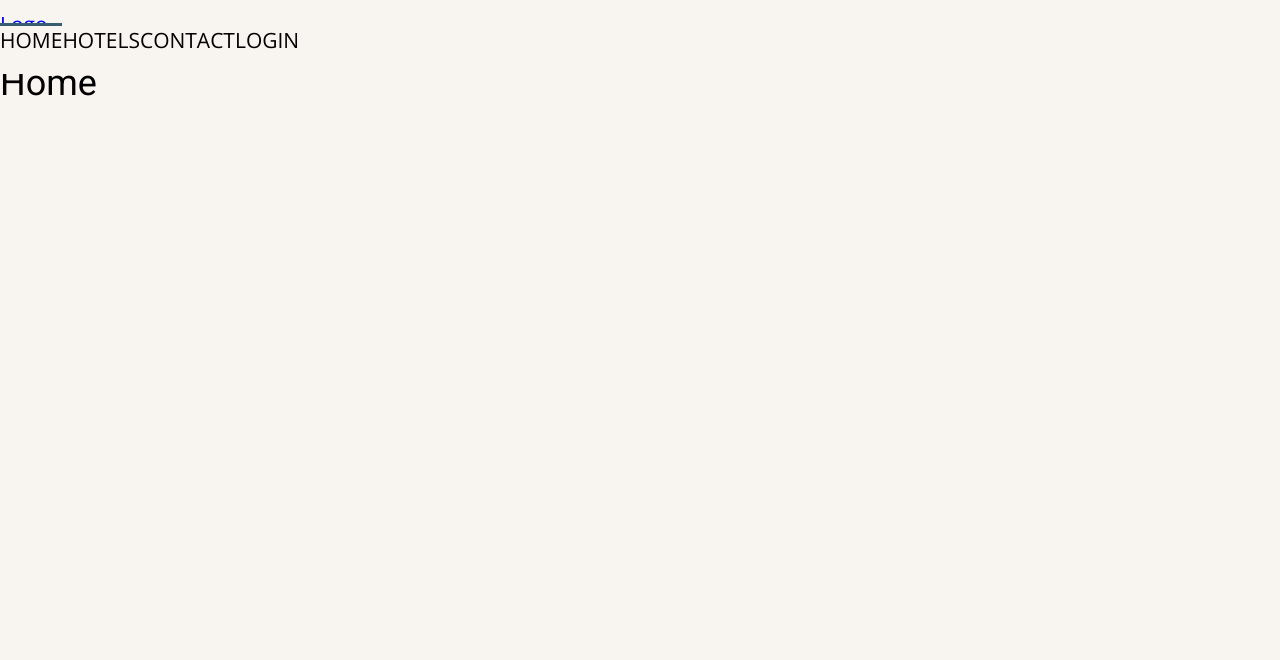
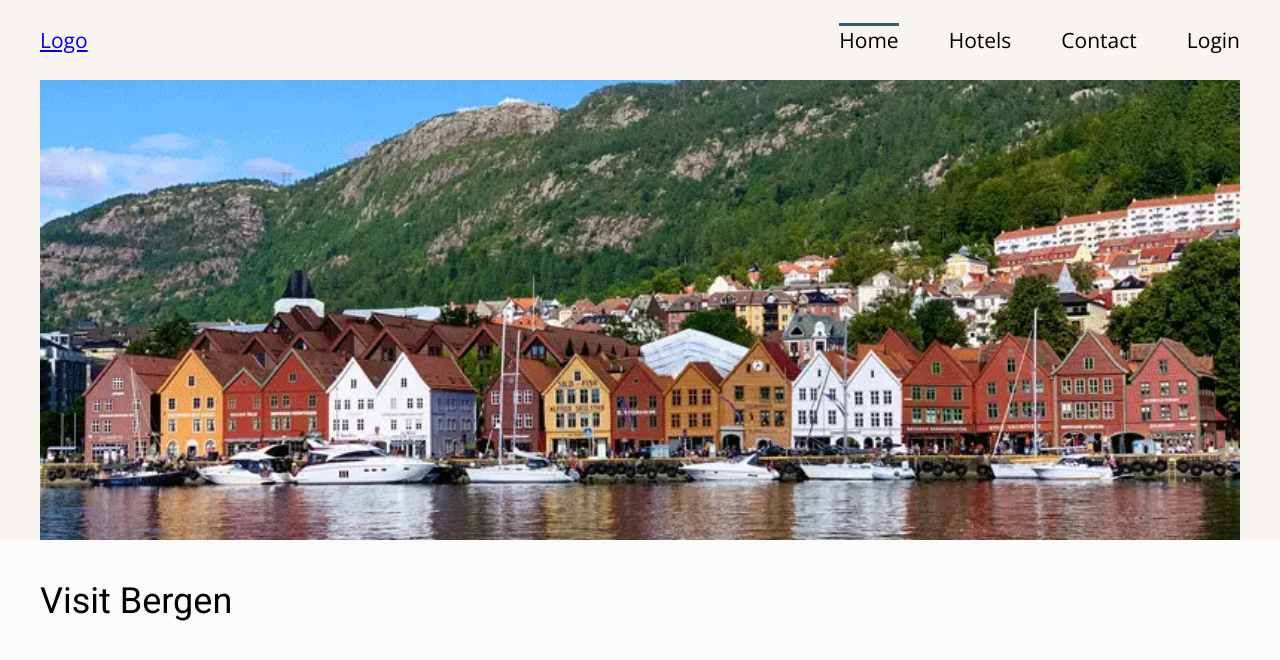
Before and after one commit to Noroff-FEU-Assignments/project-exam-2-Janne-R, a React (Create React App) app: page / in a window 1280 px wide. Shown: the top 660 px of the page. Built offline with nearby package versions, Linux system fonts and the light colour scheme.

Commit message:
Section component

```diff
--- a/src/App.js
+++ b/src/App.js
@@ -6,7 +6,7 @@ import {
   Routes,
   Route
 } from 'react-router-dom';
-import Header from "./components/common/Header";
+import Header from "./components/header/Header";
 import Home from "./components/pages/home/Home";
 import Hotels from "./components/pages/hotels/Hotels";
 import Details from "./components/pages/details/Details";
--- /dev/null
+++ b/src/components/common.styles/BackgroundImage.js
@@ -0,0 +1,11 @@
+import styled from "styled-components";
+
+const BackgroundImage = styled.div`
+  background-image:url(${props => props.img});
+  height: ${props => props.height};
+  background-size: cover;
+  background-repeat: no-repeat;
+  background-position: center;
+`;
+
+export default BackgroundImage;
--- /dev/null
+++ b/src/components/common.styles/Section.js
@@ -0,0 +1,23 @@
+import styled from "styled-components";
+
+const Div = styled.div`
+  padding: 10px;
+  max-width: 1200px;
+  margin: 0px auto;
+`;
+
+const StyledSection = styled.section`
+background-color: ${({ backgroundColorLight, theme }) => backgroundColorLight ? theme.colors.backgroundColorLight : theme.colors.backgroundColorDark};
+`;
+
+const Section = ({ children, backgroundColorLight }) => {
+  return (
+    <StyledSection backgroundColorLight={backgroundColorLight} >
+      <Div>
+        {children}
+      </Div>
+    </StyledSection>
+  )
+}
+
+export default Section;
--- a/src/components/common/Header.js
+++ /dev/null
@@ -1,9 +0,0 @@
-import Navigation from "./Navigation";
-
-const Header = () => {
-  return (
-    <Navigation />
-  )
-}
-
-export default Header;
--- /dev/null
+++ b/src/components/header/Header.js
@@ -0,0 +1,13 @@
+import Navigation from "./Navigation";
+import HeroImage from "./HeroImage";
+
+const Header = () => {
+  return (
+    <header>
+      <Navigation />
+      <HeroImage />
+    </header>
+  )
+}
+
+export default Header;
--- /dev/null
+++ b/src/components/header/HeroImage.js
@@ -0,0 +1,17 @@
+import styled from "styled-components";
+import BackgroundImage from "../common.styles/BackgroundImage";
+
+const StyledBackgroundImage = styled(BackgroundImage)`
+@media ${({ theme }) => theme.devices.tabletS} {
+    max-width: 1200px;
+    margin: 0px auto;
+  }
+`;
+
+const HeroImage = () => {
+  return (
+    <StyledBackgroundImage img={"/images/bergenSmall.webp"} height={"460px"} />
+  );
+};
+
+export default HeroImage;
--- a/src/components/common/Navigation.js
+++ b/src/components/header/Navigation.js
@@ -6,7 +6,14 @@ import { FiMenu } from "react-icons/fi";
 const Flex = styled.div`
   display: flex;
   justify-content: space-between;
-  margin-top: 10px;
+  align-items: center;
+  margin: 16px 0;
+
+  @media ${({ theme }) => theme.devices.tabletS} {
+    padding: 10px;
+    max-width: 1200px;
+    margin: 0px auto;
+  }
 `;
 
 const BurgerMenu = styled(FiMenu)`
@@ -15,32 +22,44 @@ const BurgerMenu = styled(FiMenu)`
   }
 `;
 
-const StyledNavLink = styled(NavLink)`
-  &.active {
-    border-top: 3px solid  ${({ theme }) => theme.colors.primaryColor};;
+const Ul = styled.ul`
+  display: ${(props) => props.showMenu ? "flex" : "none"};
+  background-color: ${({ theme }) => theme.colors.backgroundColorDark};
+  position: absolute;
+  flex-direction: column;
+  align-items: center;
+  list-style-type: none;
+  right: 0;
+  width:100% ;
+
+  li {
+    margin-bottom:20px;
+    margin-top:10px;
+  }
+
+  a {
+    text-decoration: none;
+    font-size: 21px;
+    color: ${({ theme }) => theme.colors.textColorDark};
+  }
+
+  @media ${({ theme }) => theme.devices.tabletS} {
+    display: flex;
+    flex-direction: row;
+    position: unset;
+    li:not(:last-child) {
+    margin-right: 50px;
+    }
+    li {
+    margin-bottom:0;
+    margin-top:0;
+  }
   }
 `;
 
-const Ul = styled.ul`
-  display: ${(props) => props.showMenu ? "flex" : "none"};
-  background-color: ${({ theme }) => theme.colors.backgroundColorDark};
-  flex-direction: column;
-  list-style-type: none;
-  position: absolute;
-  right: 0;
-  width: 100%;
-  align-items: center;
-  a{
-    text-decoration: none;
-    text-transform: uppercase;
-    color: ${({ theme }) => theme.colors.textColorDark};
-  }
-  li{
-    margin-bottom: 20px;
-  }
-  @media ${({ theme }) => theme.devices.tabletS} {
-    display: flex;
-    flex-direction: row;
+const StyledNavLink = styled(NavLink)`
+  &.active {
+    border-top: 3px solid  ${({ theme }) => theme.colors.primaryColor};
   }
 `;
 
--- a/src/components/pages/home/Home.js
+++ b/src/components/pages/home/Home.js
@@ -1,8 +1,12 @@
-
+import Section from "../../common.styles/Section";
 
 const Home = () => {
   return (
-    <h1>Home</h1>
+    <main>
+      <Section backgroundColorLight>
+        <h1>Visit Bergen</h1>
+      </Section>
+    </main>
   )
 }
 
```
Also changed, not shown: public/images/bergenSmall.webp (added), src/components/layout/GlobalStyles.js (line endings or trailing spaces).
